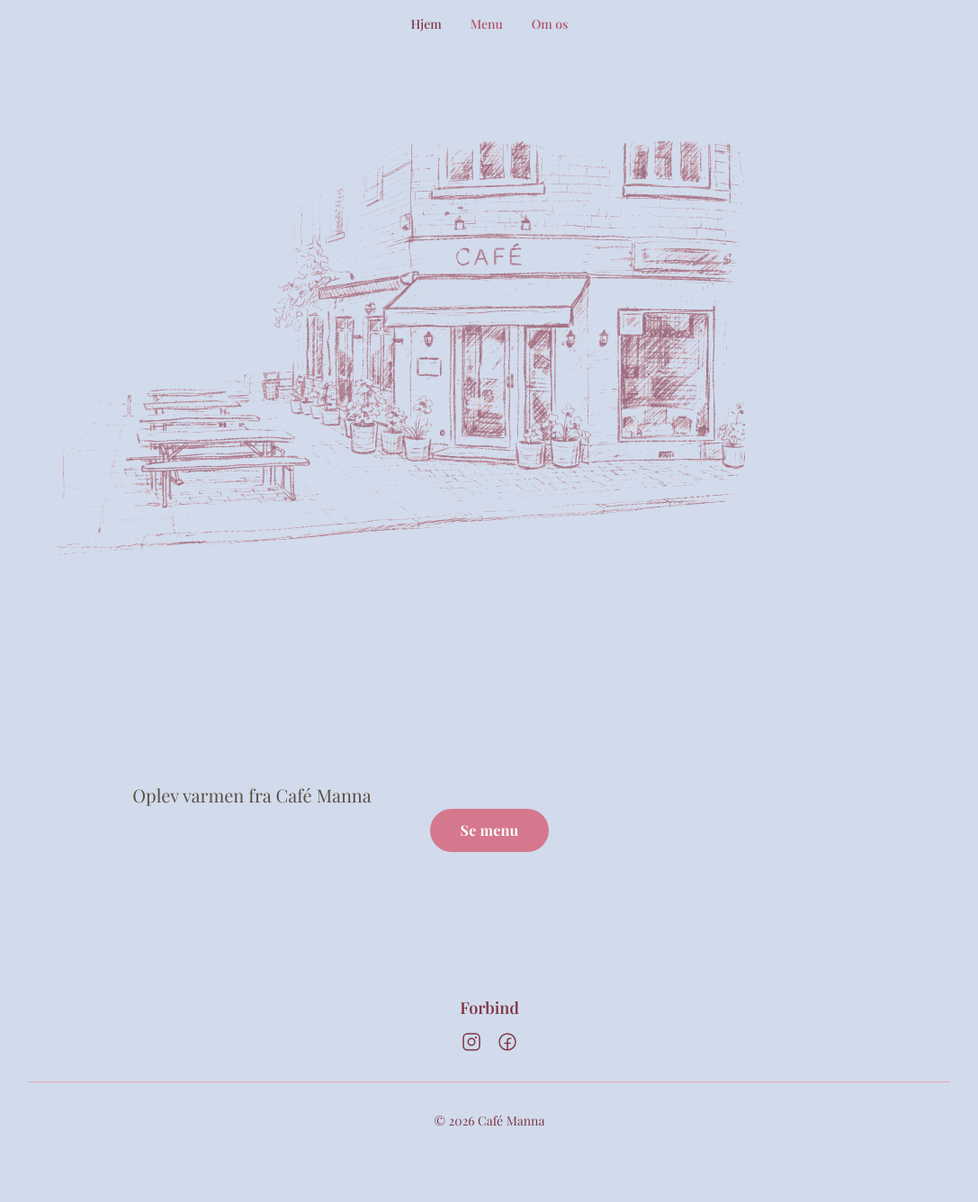
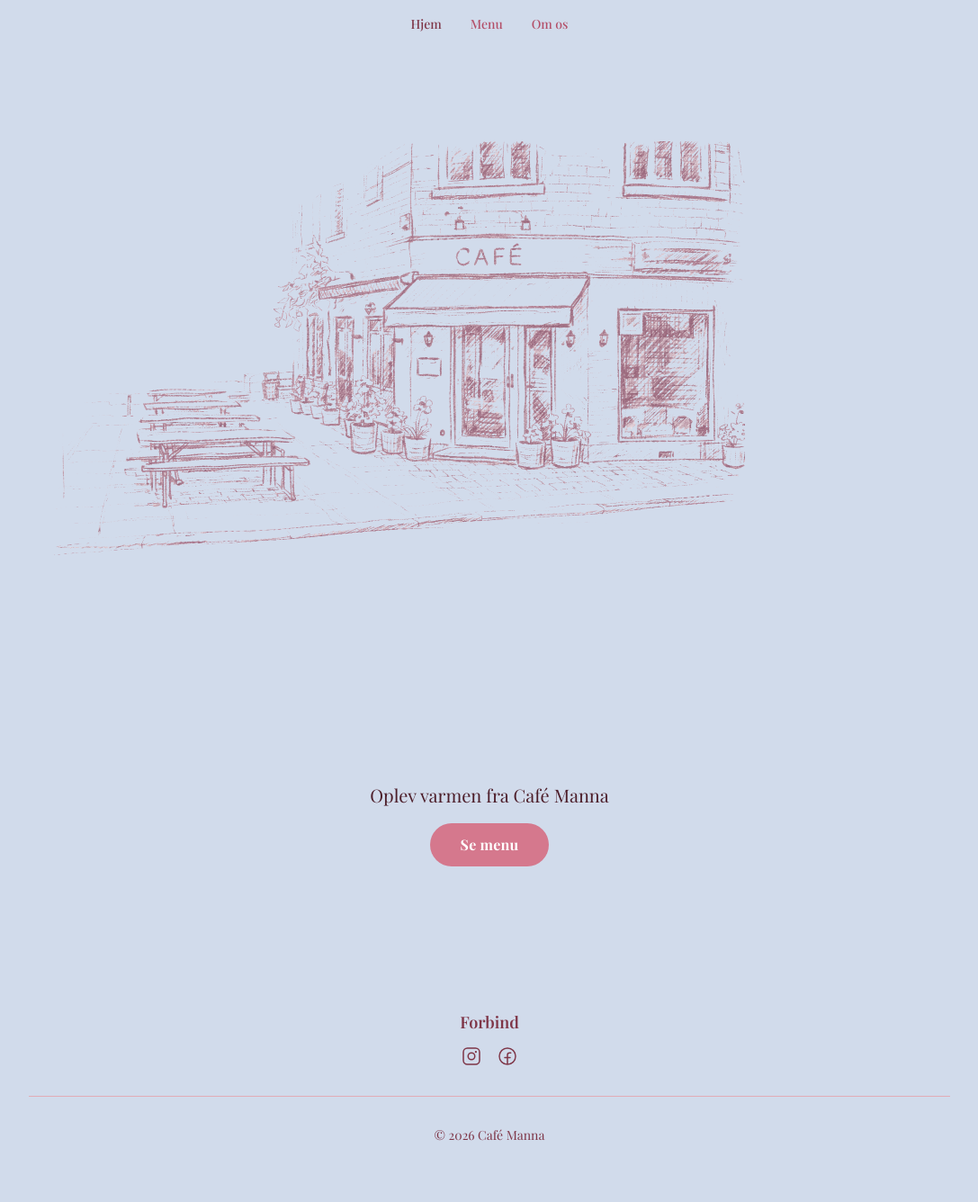
Before and after one commit to kasperfilstrup/cafelindgreen, a Jekyll site: the page built from index.md, in a window 1280 px wide. Shown: the whole page at 90% size, without its empty margins (96-1183 px from the left). Built offline with Jekyll 4.4.1, drawn with Linux system fonts in a browser that asks for light colours; some web fonts are replaced.

Commit message:
fix: update description color and alignment for better readability

```diff
--- a/_sass/_utilities.scss
+++ b/_sass/_utilities.scss
@@ -79,10 +79,11 @@
   }
 
   &__description {
-    color: var(--color-text);
+    color: var(--primary-600);
     font-size: 1rem;
     line-height: 1.5;
-    max-width: var(--max-width-2xl);
+    text-align: center;
+    margin-bottom: var(--spacing-4);
 
     @include respond-to('sm') {
       font-size: 1.125rem;
```
